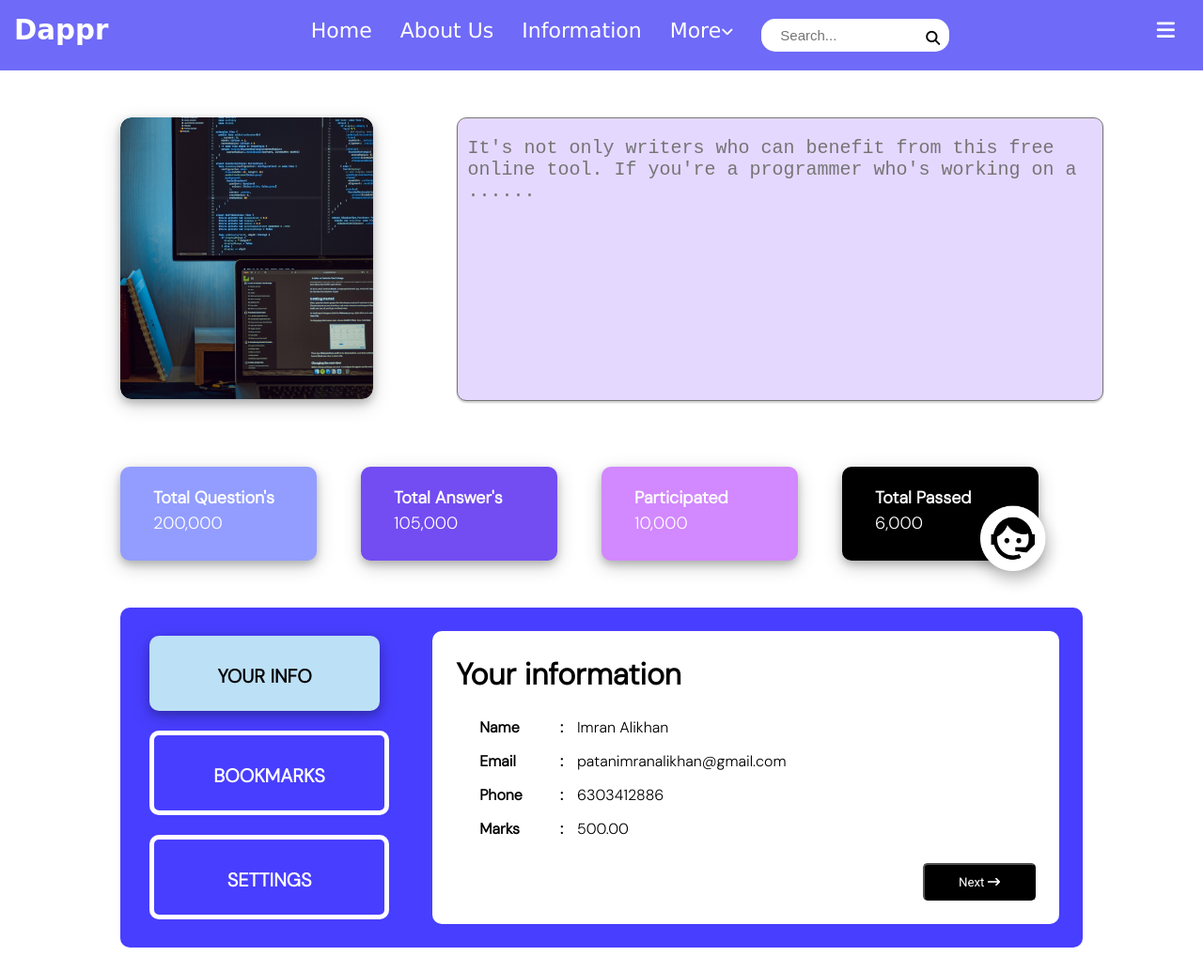
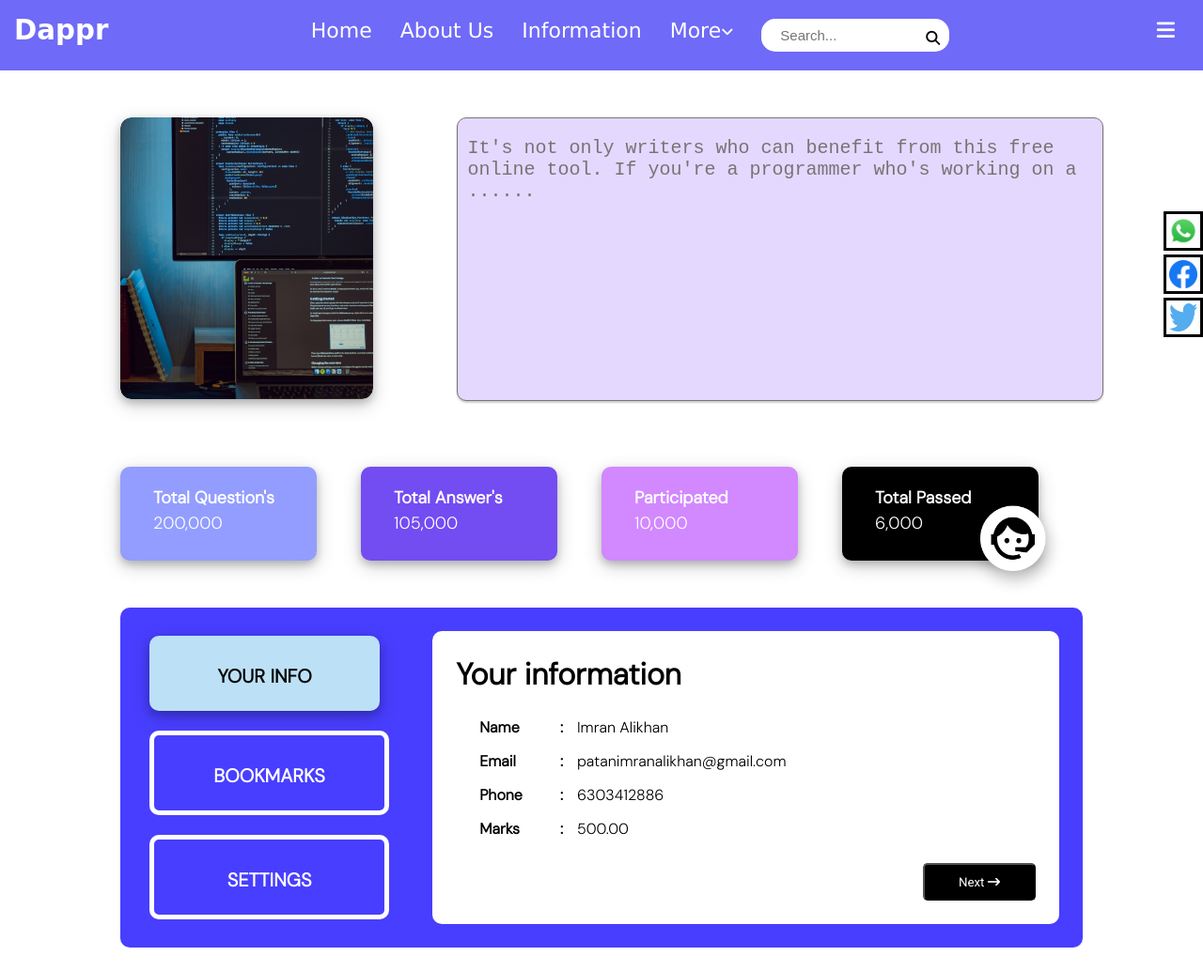
Before and after one commit to PatanImranAliKhan/HtmlCssMicro-2, a plain HTML site: page index.html in a window 1280 px wide. Shown: the whole page at 94% size. Drawn offline with Linux system fonts and the light colour scheme; a web font is replaced by a local one.

Commit message:
Added social icons

```diff
--- a/index.html
+++ b/index.html
@@ -31,6 +31,17 @@
                 </div>
             </div>
         </header>
+        <div class="socialicons unactive" id="socialicons">
+            <div>
+                <img src="whatsapp_logo.png" width="30px" height="30px" alt="Whatsapp logo">
+            </div>
+            <div>
+                <img src="facebook_logo.png" width="30px" height="30px" alt="Facebook logo">
+            </div>
+            <div>
+                <img src="twitter_logo.png" width="30px" height="30px" alt="Twitter logo">
+            </div>
+        </div>
         <main>
             <div class="section1">
                 <div class="section1content">
@@ -124,5 +135,21 @@
             </div>
         </main>
     </div>
+    <script>
+        var socialicons = document.getElementById("socialicons");
+        window.onscroll = function () {
+            myFunction();
+        };
+
+        function myFunction() {
+            if (document.documentElement.scrollTop >=75) {
+                socialicons.style.position="fixed";
+                socialicons.style.top="75px"
+            } else {
+                socialicons.style.position="absolute";
+                socialicons.style.top=(225-document.documentElement.scrollTop)+"PX";
+            }
+        }
+    </script>
 </body>
 </html>
--- a/styles.css
+++ b/styles.css
@@ -4,6 +4,12 @@
 
 * {
     margin: 0;
+}
+
+.container {
+    width: 100%;
+    box-sizing: border-box;
+    position: relative;
 }
 
 header {
@@ -70,6 +76,19 @@ header .navbar {
     font-size: 15px;
     color: #000;
     border: none;
+}
+
+.socialicons {
+    position: absolute;
+    right: 0;
+    top: 225px;
+}
+
+.socialicons img {
+    width: 30px;
+    height: 30px;
+    padding: 3px;
+    border: 3px solid #000;
 }
 
 .section1 {
```
Also changed, not shown: facebook_logo.png (added), twitter_logo.png (added), whatsapp_logo.png (added).
